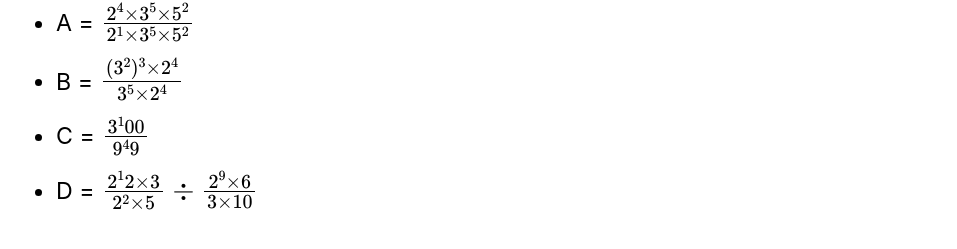
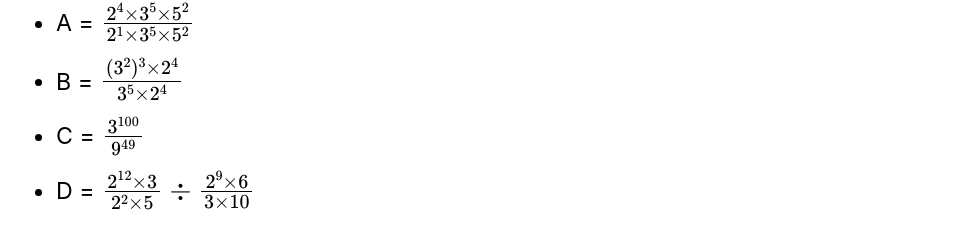
Before and after one commit to apelisse/math-escape, a Jekyll site: the page built from puzzles/2026-03-03/matthew-problem.md, in a window 1280 px wide. Shown: the part 462-711 px from the top of the page, without its empty margins (0-957 px from the left). Built offline with Jekyll 4.4.1, drawn with Linux system fonts in a browser that asks for light colours; our own code applies the rules of GitHub Pages for plain Markdown files.

```diff
--- a/puzzles/2026-03-03/matthew-problem.md
+++ b/puzzles/2026-03-03/matthew-problem.md
@@ -17,5 +17,5 @@ answer is a single digit (0-9). The TV code is ABCD.
 ## Expressions
 - A = $\frac{2^4 \times 3^5 \times 5^2}{2^1 \times 3^5 \times 5^2}$
 - B = $\frac{(3^2)^3 \times 2^4}{3^5 \times 2^4}$
-- C = $\frac{3^100}{9^49}$
-- D = $\frac{2^12 \times 3}{2^2 \times 5} \div \frac{2^9 \times 6}{3 \times 10}$
+- C = $\frac{3^{100}}{9^{49}}$
+- D = $\frac{2^{12} \times 3}{2^2 \times 5} \div \frac{2^9 \times 6}{3 \times 10}$
```
